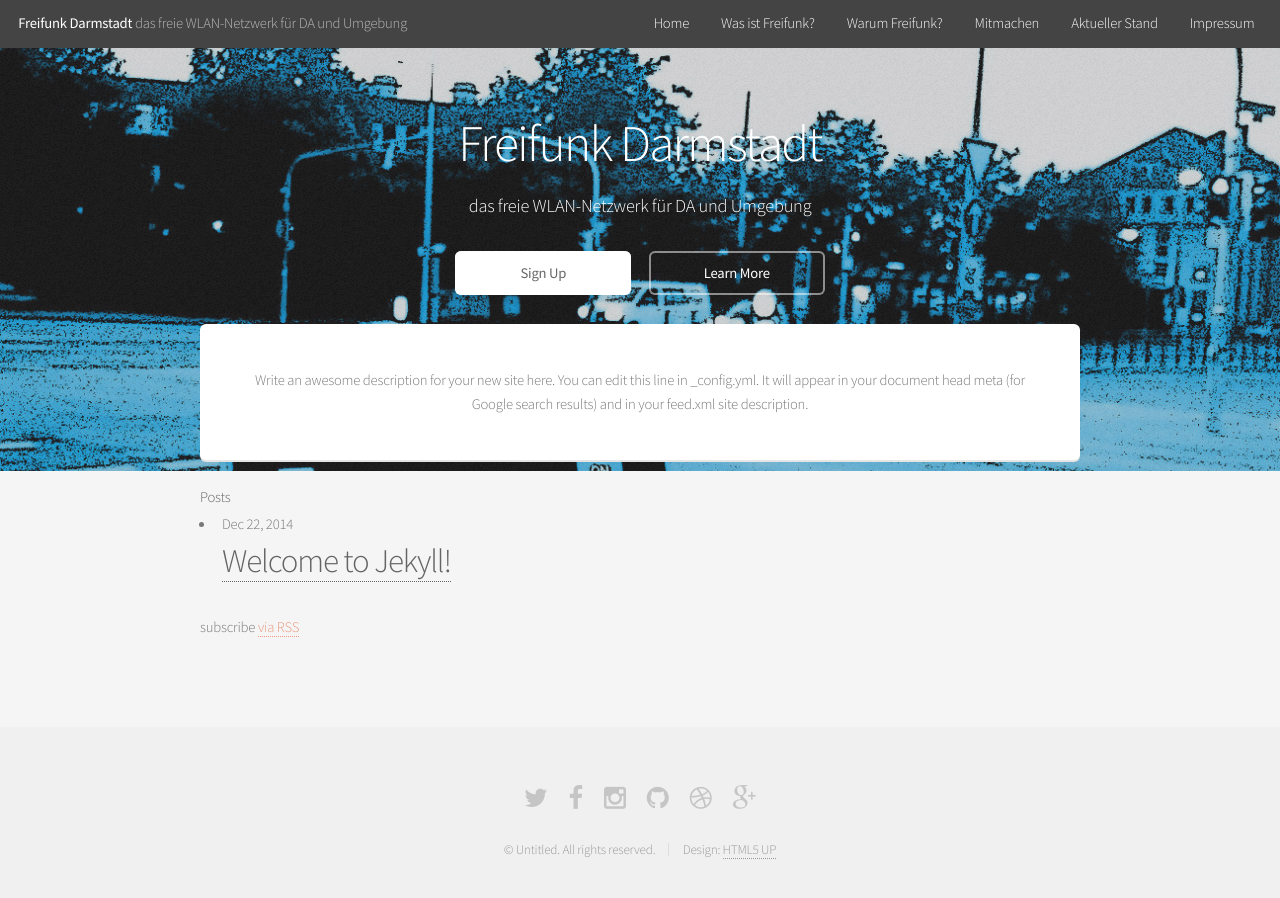
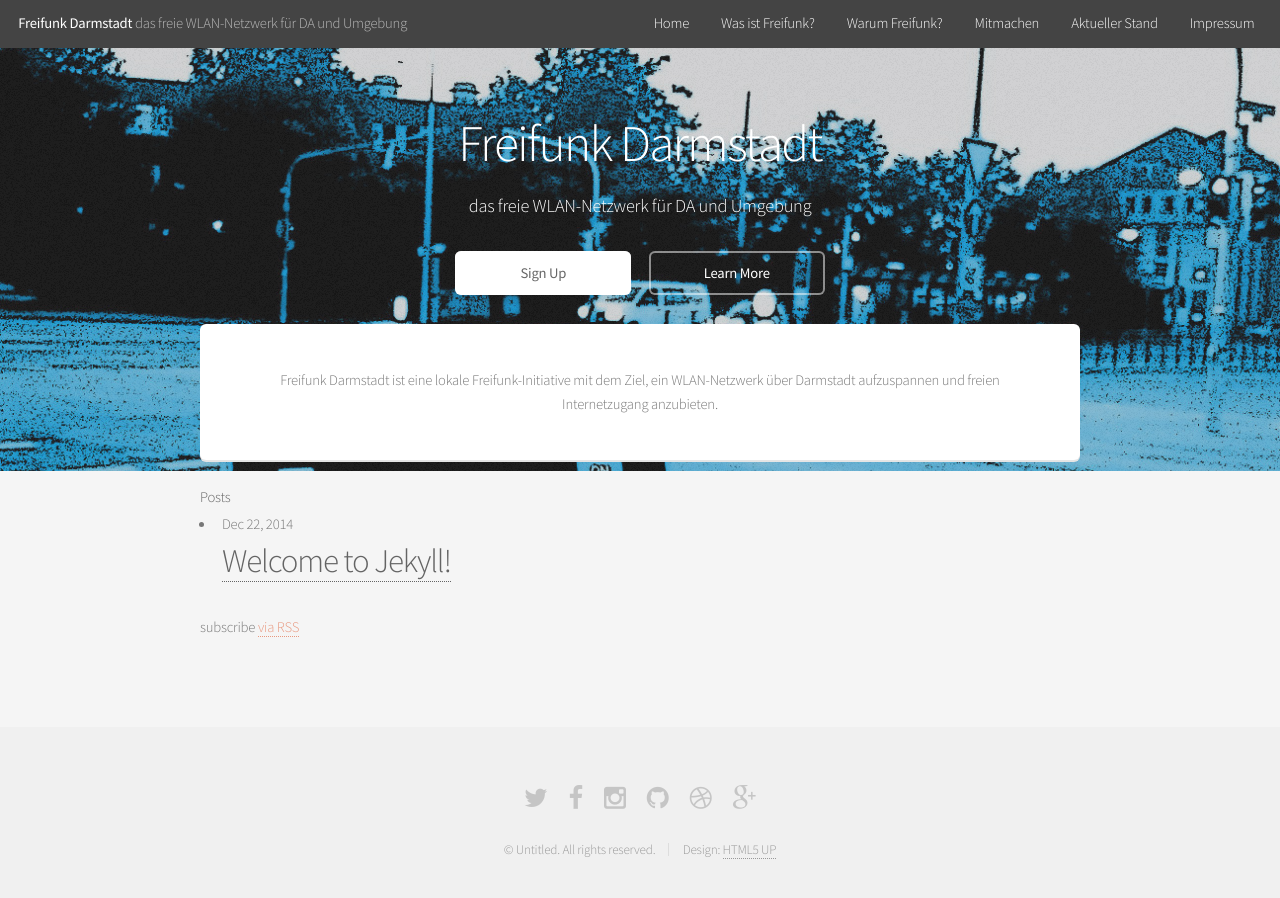
Before and after one commit to mdrenger/darmstadt.freifunk.net, a Jekyll site: the page built from pages/index.html, in a window 1280 px wide and 944 px high. Shown: the top 898 px of the window. Built offline with Jekyll 4.4.1, drawn with Linux system fonts in a browser that asks for light colours.

Commit message:
added site description

```diff
--- a/_config.yml
+++ b/_config.yml
@@ -3,9 +3,7 @@
 tagline: das freie WLAN-Netzwerk für DA und Umgebung
 email: info@freifunk-darmstadt.de
 description: > # this means to ignore newlines until "baseurl:"
-  Write an awesome description for your new site here. You can edit this
-  line in _config.yml. It will appear in your document head meta (for
-  Google search results) and in your feed.xml site description.
+ Freifunk Darmstadt ist eine lokale Freifunk-Initiative mit dem Ziel, ein WLAN-Netzwerk über Darmstadt aufzuspannen und freien Internetzugang anzubieten.
 baseurl: "" # the subpath of your site, e.g. /blog/
 url: "http://freifunk-darmstadt.github.io" # the base hostname & protocol for your site
 twitter_username: freifunkDA
```
